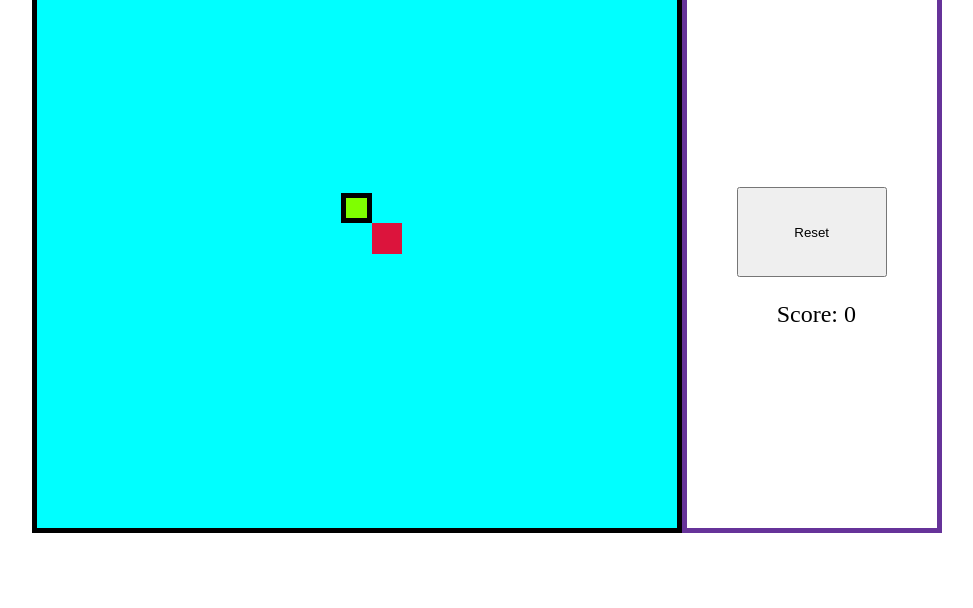
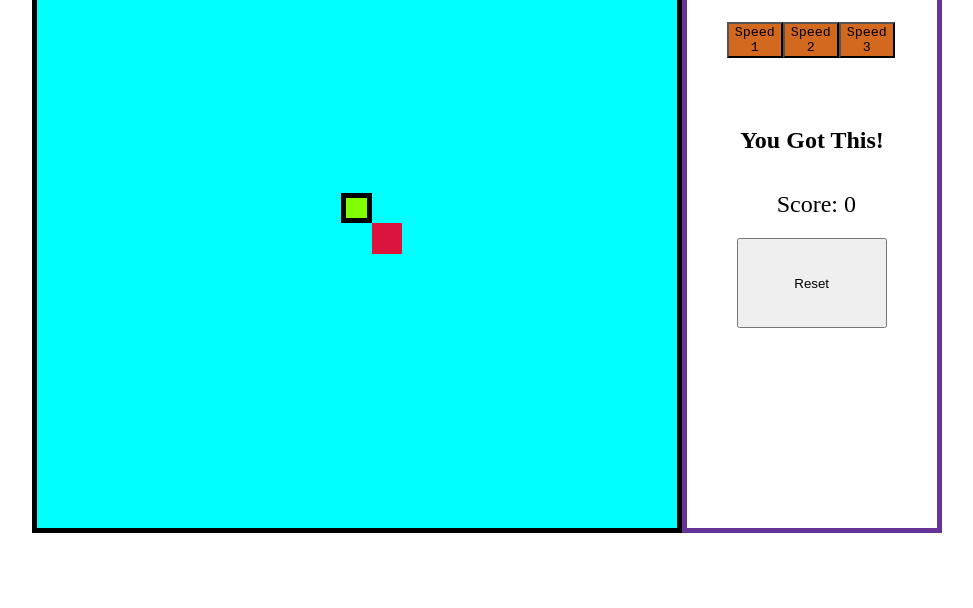
Before and after one commit to odonovan1/Snake-Game, a plain HTML site: page index.html in a window 1280 px wide. Shown: the part 192-800 px from the top of the page, without its empty margins (153-1126 px from the left). Drawn offline with Linux system fonts and the light colour scheme.

Commit message:
added basic styling and have all elements in the proper location on page

```diff
--- a/index.html
+++ b/index.html
@@ -17,11 +17,17 @@
     <div>
       <h1 id="title">Welcome to Snake</h1>
     </div>
+    <div id="buttons">
+      <button id="button-1" class="speed">Speed 1</button>
+      <button id="button-2" class="speed">Speed 2</button>
+      <button id="button-3" class="speed">Speed 3</button>
+    </div>
     <div>
-      <h2 id="game-over"></h2>
+      <h2 id="game-over">You Got This!</h2>
     </div>
+    <div id="score">Score: 0</div>
     <div><button id="reset">Reset</button></div>
-    <div id="score">Score: 0</div>
+
   </div>
 
 
--- a/script.js
+++ b/script.js
@@ -160,7 +160,7 @@ const resetGame = () => {
   previousInput = { x: 0, y: 0 }
   score = 0
   userScore.innerHTML = 'Score: 0'
-  gameOver.innerHTML = ''
+  gameOver.innerHTML = 'You Got This!'
   gameState = true
 
 
--- a/style.css
+++ b/style.css
@@ -37,15 +37,38 @@ body {
   background-color: crimson;
 }
 
-button {
+#reset {
   height: 90px;
   width: 150px;
   margin-left: 50px;
+  margin-bottom: 200px;
 
 }
 
 #score {
   font-size: x-large;
   margin-left: 90px;
-  margin-bottom: 200px;
+  margin-bottom: 20px;
+
 }
+
+#buttons {
+  display: flex;
+  margin-left: 40px;
+  width: 150px;
+
+}
+
+.speed {
+
+  font-family: monospace;
+  background-color: chocolate;
+
+
+}
+
+
+#game-over {
+  display: flex;
+  justify-content: center;
+}
```
